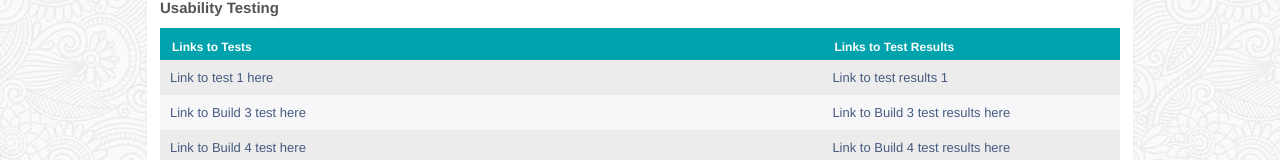
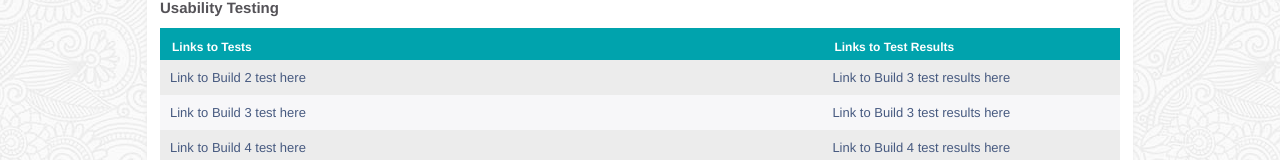
Before and after one commit to keilabowers/Wiu, a plain HTML site: page landing_page/index.html in a window 1280 px wide. Shown: the part 363-523 px from the top of the page. Drawn offline with Linux system fonts and the light colour scheme.

Commit message:
build 2 results

```diff
--- a/landing_page/index.html
+++ b/landing_page/index.html
@@ -37,8 +37,8 @@
        </thead>
        <tbody>
           <tr class="odd">
-             <td><a href="#">Link to test 1 here</a></td>
-             <td><a href="">Link to test results 1</a></td>
+             <td><a href="https://usabilityhub.com/do/d379d8e31fb2/b733">Link to Build 2 test here</a></td>
+             <td><a href="https://usabilityhub.com/tests/d379d8e31fb2/results/d6f0ed4863c9">Link to Build 3 test results here</a></td>
           </tr>
           <tr>
              <td><a href="https://usabilityhub.com/do/b46c46846d38/99dc">Link to Build 3 test here</a></td>
```
